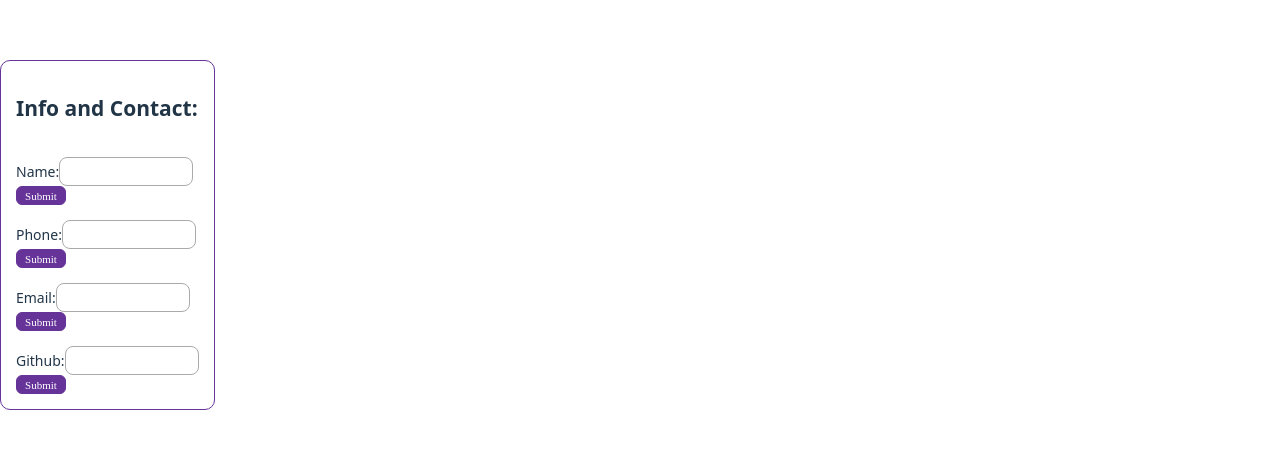
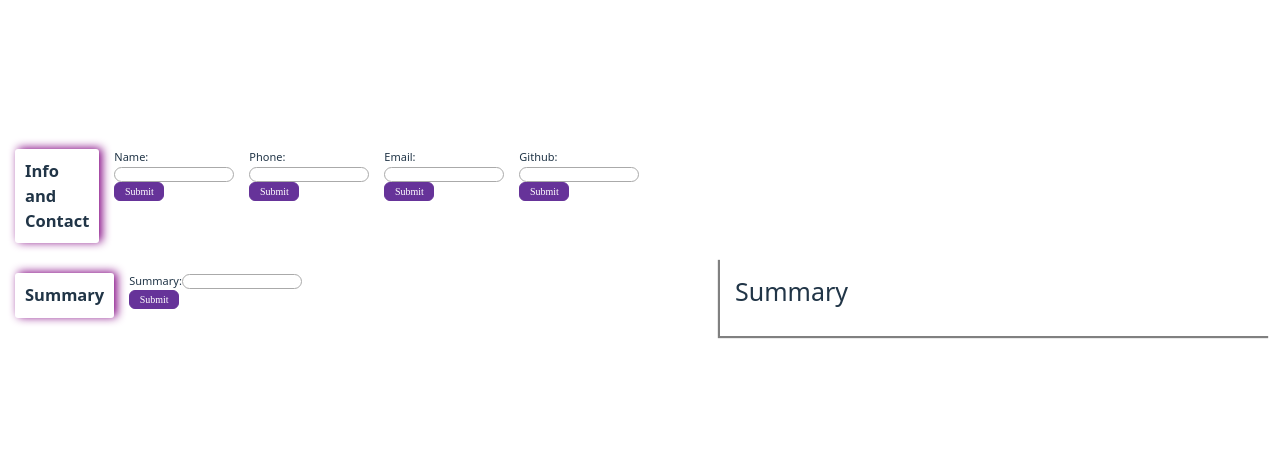
Before and after one commit to benxta4424/cv_builder, a React (Vite) app in the folder build_your_cv/: page / in a window 1280 px wide. Shown: the part 165-614 px from the top of the page. Built offline with nearby package versions, Linux system fonts and the light colour scheme.

Commit message:
compacting the components a bit for better readability + adding the actual summary section

```diff
--- a/build_your_cv/src/App.css
+++ b/build_your_cv/src/App.css
@@ -1,5 +1,49 @@
-.hide {
-  display: flex;
+/*
+  Josh's Custom CSS Reset
+  https://www.joshwcomeau.com/css/custom-css-reset/
+*/
+
+*, *::before, *::after {
+  box-sizing: border-box;
+}
+
+* {
+  margin: 0;
+}
+
+@media (prefers-reduced-motion: no-preference) {
+  html {
+    interpolate-size: allow-keywords;
+  }
+}
+
+body {
+  line-height: 1.5;
+  -webkit-font-smoothing: antialiased;
+}
+
+img, picture, video, canvas, svg {
+  display: block;
+  max-width: 100%;
+}
+
+input, button, textarea, select {
+  font: inherit;
+}
+
+p, h1, h2, h3, h4, h5, h6 {
+  overflow-wrap: break-word;
+}
+
+p {
+  text-wrap: pretty;
+}
+h1, h2, h3, h4, h5, h6 {
+  text-wrap: balance;
+}
+
+#root, #__next {
+  isolation: isolate;
 }
 .contactContainer {
   display: flex;
@@ -11,12 +55,13 @@
 .summarySection {
   flex: 1;
   display: flex;
-  flex-direction: column;
+  flex-direction: row;
   gap: 15px;
-  font-size: 14px;
-  border: 1px solid rebeccapurple;
+  font-size: 11px;
   padding: 15px;
   border-radius: 10px;
+
+  max-width: 700px;
 }
 
 .capturedContainer {
@@ -25,7 +70,7 @@
   flex-direction: row;
   justify-content: space-between;
   gap: 20px;
-  font-size: 16px;
+  font-size: 10px;
   padding: 15px;
   border-radius: 10px;
   text-align: left;
@@ -42,7 +87,7 @@ input {
   height: 15px;
   width: 120px;
   padding: 6px;
-  font-size: 14px;
+  font-size: 10px;
 }
 
 button {
@@ -51,7 +96,7 @@ button {
   align-items: center;
   height: 19px;
   width: 50px;
-  font-size: 11px;
+  font-size: 10px;
   line-break: auto;
   border-radius: 6px;
   border: 1px solid rebeccapurple;
@@ -64,6 +109,12 @@ button {
 }
 button:hover {
   background-color: indigo;
+}
+.infoAndContact {
+  box-shadow: 3px -1px 10px purple;
+  padding: 10px;
+  border-radius: 3px;
+  max-width: 100px;
 }
 .nameAndPhone {
   min-width: 200px;
@@ -83,3 +134,19 @@ button:hover {
   font-size: 14px;
   font-family: 'Trebuchet MS', 'Lucida Sans Unicode', 'Lucida Grande', 'Lucida Sans', Arial, sans-serif;
 }
+.summaryTitle {
+  font-size: 25px;
+  padding: 5px;
+  border-radius: 20px;
+}
+
+/* Summary.jsx */
+.summaryContainer {
+  display: flex;
+  box-shadow: -2px 2px 1px grey;
+  padding: 10px;
+  flex-direction: column;
+  gap: 10px;
+  min-width: 550px;
+  max-width: 600px;
+}
--- a/build_your_cv/src/App.jsx
+++ b/build_your_cv/src/App.jsx
@@ -4,12 +4,16 @@ import viteLogo from '/vite.svg'
 import './App.css'
 import { Inputs } from './components/Inputs'
 import Contact from './components/Contact'
+import Summary from './components/Summary'
 
 function App() {
 
   return (
     <>
-      <Contact />
+      <div className="appContainer">
+        <Contact />
+        <Summary />
+      </div>
     </>
   )
 }
--- a/build_your_cv/src/components/Contact.jsx
+++ b/build_your_cv/src/components/Contact.jsx
@@ -8,6 +8,8 @@ export default function Contact() {
     Email: "",
     Github: ""
   })
+
+  const allInputs = ["Name", "Phone", "Email", "Github"]
 
   const handleSummary = (field, value) => {
     setCapture(prev => ({
@@ -20,12 +22,15 @@ export default function Contact() {
     <>
     <div className="contactContainer">
       <div className="summarySection">
-        <h2>Info and Contact:</h2>
+        <h2 className="infoAndContact">Info and Contact</h2>
 
-        <Inputs section_name={"Name"} onSend={handleSummary} />
-        <Inputs section_name={"Phone"} onSend={handleSummary} />
-        <Inputs section_name={"Email"} onSend={handleSummary} />
-        <Inputs section_name={"Github"} onSend={handleSummary} />
+        {allInputs.map((customInput) => (
+          <Inputs
+          key = {customInput}
+          section_name = {customInput}
+          onSend = {handleSummary}
+          />
+        ))}
       </div>
 
       <div className="capturedContainer">
@@ -36,7 +41,7 @@ export default function Contact() {
 
         <div className="emailAndGithub">
           <div className="email">{capture.Email}</div>
-          <div className="github">{capture.Github}</div>
+          <a className="github">{capture.Github}</a>
         </div>
       </div>
     </div>
--- /dev/null
+++ b/build_your_cv/src/components/Summary.jsx
@@ -0,0 +1,31 @@
+import { useState } from "react";
+import { Inputs } from "./Inputs";
+import Contact from "./Contact";
+
+export default function Summary() {
+    const [capture, setCapture] = useState("")
+
+    const handleSummary = (field, value) => {
+
+        setCapture(prev => ({
+        ...prev,
+        [field]:value
+       }))
+
+    }
+
+    return (
+        <div className="contactContainer">
+            <div className="summarySection">
+                <h2 className="infoAndContact">Summary</h2>
+                <Inputs section_name={"Summary"} onSend={handleSummary} />
+            </div>
+
+            <div className="summaryContainer">
+                <div className="summaryTitle">Summary</div>
+                <div className="summaryContent">{capture.Summary}</div>
+            </div>
+
+        </div>
+    )
+}
```
Also changed, not shown: build_your_cv/src/components/Section.jsx (added).
